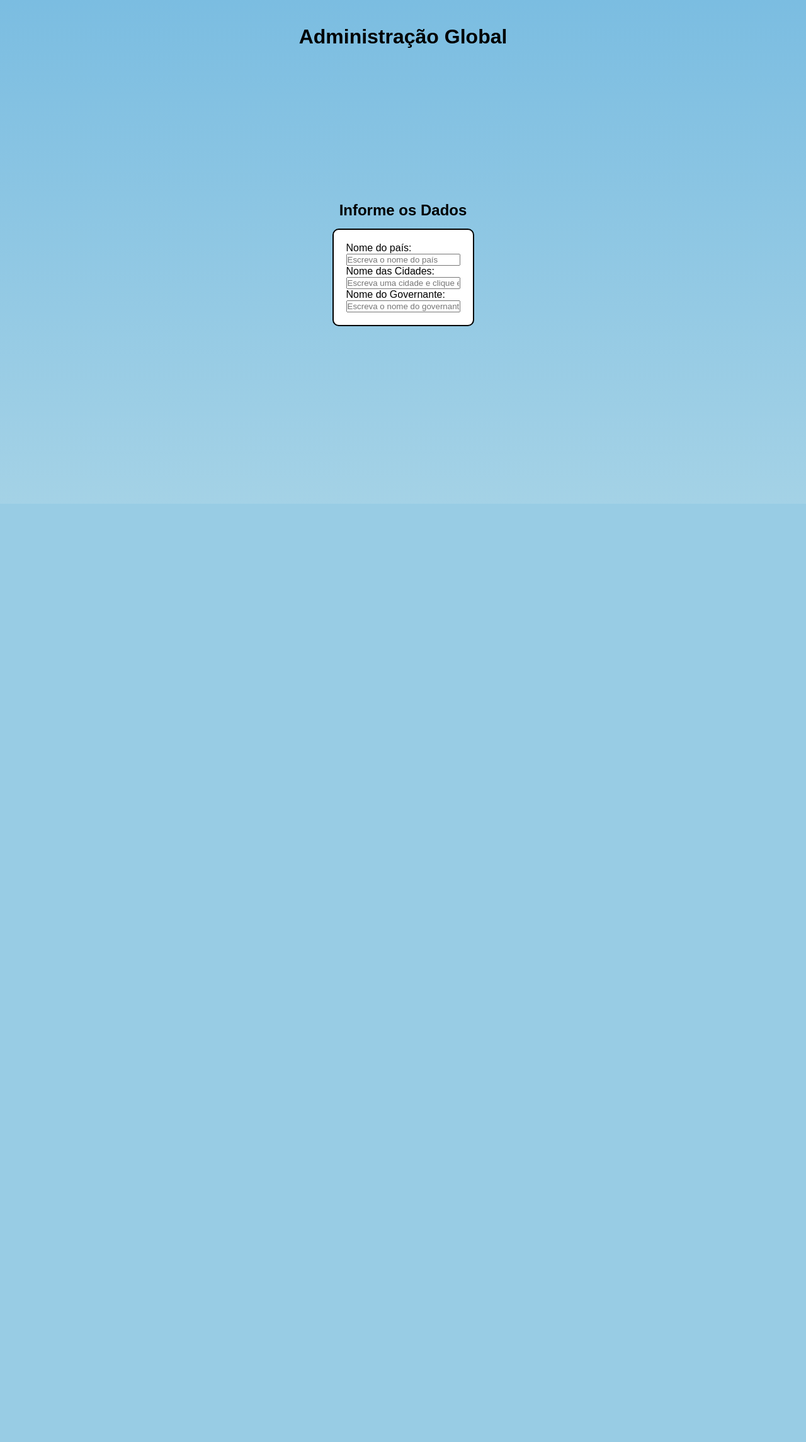
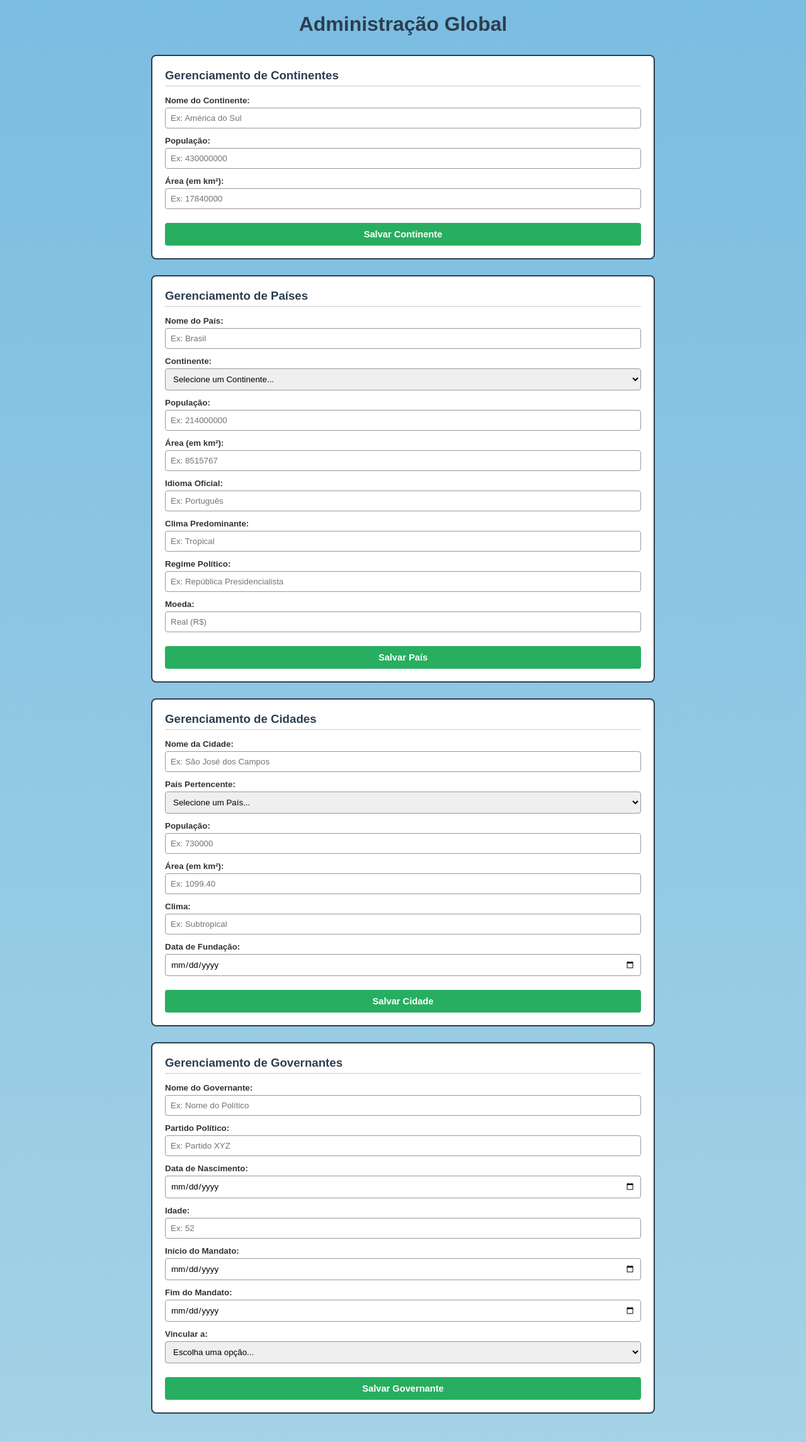
Before and after one commit to 1x-joka/PROJETO_WEB, a PHP site: page / in a window 1280 px wide. Shown: the whole page at 63% size. Before the commit the page ends 518 px from the top, so only its background shows below. Run offline with PHP 8.4, Linux system fonts and the light colour scheme; data that the repository does not hold is empty.

Commit message:
Add files via upload

```diff
--- /dev/null
+++ b/crud-mundo/index.php
@@ -0,0 +1,190 @@
+<!DOCTYPE html>
+<html lang="pt-br">
+<head>
+    <meta charset="UTF-8">
+    <meta name="viewport" content="width=device-width, initial-scale=1.0">
+    <title>Administração Global - Sistema BD Mundo</title>
+    <link rel="stylesheet" href="style.css">
+    <script src="script.js" defer></script>
+</head>
+<body>
+    <!-- CABEÇALHO -->
+    <header>
+        <h1>Administração Global</h1>
+    </header>
+
+    <main class="main-container">
+        <!-- CONTINENTES -->
+        <section class="crud-section">
+            <h2>Gerenciamento de Continentes</h2>
+            <div class="forms-container">
+                <form action="backend/continente.php" method="POST" class="crud-form">
+                    <input type="hidden" name="acao" value="cadastrar">
+                    <div class="form-group">
+                        <label for="cont_nome">Nome do Continente:</label>
+                        <input type="text" id="cont_nome" name="nome" required placeholder="Ex: América do Sul">
+                    </div>
+                    <div class="form-group">
+                        <label for="cont_populacao">População:</label>
+                        <input type="number" id="cont_populacao" name="populacao" required placeholder="Ex: 430000000">
+                    </div>
+                    <div class="form-group">
+                        <label for="cont_area">Área (em km²):</label>
+                        <input type="number" step="0.01" id="cont_area" name="area" required placeholder="Ex: 17840000">
+                    </div>
+                    <button type="submit" class="salvar">Salvar Continente</button>
+                </form>
+            </div>
+        </section>
+
+        <!-- PAÍSES -->
+        <section class="crud-section">
+            <h2>Gerenciamento de Países</h2>
+            <div class="forms-container">
+                <form action="backend/pais.php" method="POST" class="crud-form">
+                    <input type="hidden" name="acao" value="cadastrar"> <!-- O PHP irá receber requisições de vários campos, ele tem que saber qual é qual (Excluir, Cadastrar, Editar) -->
+                    <div class="form-grid">
+                        <div class="form-group">
+                            <label for="pais_nome">Nome do País:</label>
+                            <input type="text" id="pais_nome" name="nome" required placeholder="Ex: Brasil">
+                        </div>
+                        <div class="form-group">
+                            <label for="pais_continente">Continente:</label>
+                            <select id="pais_continente" name="continente_id" required>
+                                <option value="">Selecione um Continente...</option>
+                                <?php foreach ($continentes as $c): ?>
+                                    <option value="<?php echo $c['id_continente']; ?>">
+                                        <?php echo htmlspecialchars($c['nome_continente']); ?>
+                                    </option>
+                                <?php endforeach; ?>
+                            </select>
+                        </div>
+                        <div class="form-group">
+                            <label for="pais_populacao">População:</label>
+                            <input type="number" id="pais_populacao" name="populacao" required placeholder="Ex: 214000000">
+                        </div>
+                        <div class="form-group">
+                            <label for="pais_area">Área (em km²):</label>
+                            <input type="number" step="0.01" id="pais_area" name="area" required placeholder="Ex: 8515767">
+                        </div>
+                        <div class="form-group">
+                            <label for="pais_idioma">Idioma Oficial:</label>
+                            <input type="text" id="pais_idioma" name="idioma" required placeholder="Ex: Português">
+                        </div>
+                        <div class="form-group">
+                            <label for="pais_clima">Clima Predominante:</label>
+                            <input type="text" id="pais_clima" name="clima" required placeholder="Ex: Tropical">
+                        </div>
+                        <div class="form-group">
+                            <label for="pais_regime">Regime Político:</label>
+                            <input type="text" id="pais_regime" name="regime_politico" required placeholder="Ex: República Presidencialista">
+                        </div>
+                        <div class="form-group">
+                            <label for="pais_moeda">Moeda:</label>
+                            <input type="text" id="pais_moeda" name="moeda" placeholder="Real (R$)" required>
+                        </div>
+                    </div>
+                    <button type="submit" class="salvar">Salvar País</button>
+                </form>
+            </div>
+        </section>
+
+        <!-- CIDADES -->
+        <section class="crud-section">
+            <h2>Gerenciamento de Cidades</h2>
+            <div class="forms-container">
+                <form action="backend/cidade.php" method="POST" class="crud-form">
+                    <input type="hidden" name="acao" value="cadastrar">
+                    <div class="form-grid">
+                        <div class="form-group">
+                            <label for="cidade_nome">Nome da Cidade:</label>
+                            <input type="text" id="cidade_nome" name="nome" required placeholder="Ex: São José dos Campos">
+                        </div>
+                        <div class="form-group">
+                            <label for="cidade_pais">País Pertencente:</label>
+                            <select id="cidade_pais" name="pais_id" required>
+                                <option value="">Selecione um País...</option>
+                                <!-- Dinâmico via PHP -->
+                            </select>
+                        </div>
+                        <div class="form-group">
+                            <label for="cidade_populacao">População:</label>
+                            <input type="number" id="cidade_populacao" name="populacao" required placeholder="Ex: 730000">
+                        </div>
+                        <div class="form-group">
+                            <label for="cidade_area">Área (em km²):</label>
+                            <input type="number" step="0.01" id="cidade_area" name="area" required placeholder="Ex: 1099.40">
+                        </div>
+                        <div class="form-group">
+                            <label for="cidade_clima">Clima:</label>
+                            <input type="text" id="cidade_clima" name="clima" required placeholder="Ex: Subtropical">
+                        </div>
+                        <div class="form-group">
+                            <label for="cidade_fundacao">Data de Fundação:</label>
+                            <input type="date" id="cidade_fundacao" name="data_fundacao" required>
+                        </div>
+                    </div>
+                    <button type="submit" class="salvar">Salvar Cidade</button>
+                </form>
+            </div>
+        </section>
+
+        <!-- SEÇÃO: GOVERNANTES -->
+        <section class="crud-section">
+            <h2>Gerenciamento de Governantes</h2>
+            <div class="forms-container">
+                <form action="backend/governante.php" method="POST" class="crud-form">
+                    <input type="hidden" name="acao" value="cadastrar">
+                    <div class="form-grid">
+                        <div class="form-group">
+                            <label for="gov_nome">Nome do Governante:</label>
+                            <input type="text" id="gov_nome" name="nome" required placeholder="Ex: Nome do Político">
+                        </div>
+                        <div class="form-group">
+                            <label for="gov_partido">Partido Político:</label>
+                            <input type="text" id="gov_partido" name="partido_politico" required placeholder="Ex: Partido XYZ">
+                        </div>
+                        <div class="form-group">
+                            <label for="gov_nascimento">Data de Nascimento:</label>
+                            <input type="date" id="gov_nascimento" name="data_nascimento" required>
+                        </div>
+                        <div class="form-group">
+                            <label for="gov_idade">Idade:</label>
+                            <input type="number" id="gov_idade" name="idade" required placeholder="Ex: 52">
+                        </div>
+                        <div class="form-group">
+                            <label for="gov_inicio">Início do Mandato:</label>
+                            <input type="date" id="gov_inicio" name="data_inicio_mandato" required>
+                        </div>
+                        <div class="form-group">
+                            <label for="gov_fim">Fim do Mandato:</label>
+                            <input type="date" id="gov_fim" name="data_final_mandato">
+                        </div>
+                        <div class="form-group">
+                            <label for="gov_vinculo_tipo">Vincular a:</label>
+                            <select id="gov_vinculo_tipo" name="tipo_vinculo" onchange="alternarCamposVinculo()" required>
+                                <option value="">Escolha uma opção...</option>
+                                <option value="pais">País</option>
+                                <option value="cidade">Cidade</option>
+                            </select>
+                        </div>
+                        <div class="form-group" id="grupo_vinculo_pais" style="display:none;">
+                            <label for="gov_pais_id">Selecione o País:</label>
+                            <select id="gov_pais_id" name="pais_id">
+                                <option value="">Escolha o País...</option>
+                            </select>
+                        </div>
+                        <div class="form-group" id="grupo_vinculo_cidade" style="display:none;">
+                            <label for="gov_cidade_id">Selecione a Cidade:</label>
+                            <select id="gov_cidade_id" name="cidade_id">
+                                <option value="">Escolha a Cidade...</option>
+                            </select>
+                        </div>
+                    </div>
+                    <button type="submit" class="salvar">Salvar Governante</button>
+                </form>
+            </div>
+        </section>
+    </main>
+</body>
+</html>
--- a/crud-mundo/style.css
+++ b/crud-mundo/style.css
@@ -1,45 +1,97 @@
+/* ==========================================
+   ESTILO CSS MUITO SIMPLIFICADO - BD MUNDO
+   ========================================== */
+
 * {
-    margin: 0px;
-    padding: 0px;
-    font-family: Arial, Helvetica, sans-serif;
+    margin: 0;
+    padding: 0;
     box-sizing: border-box;
+    font-family: Arial, sans-serif;
 }
 
 :root {
-    --background1: #a4d2e6;
-    --background2: #7bbde1;
+    --azul-claro: #a4d2e6;
+    --azul-escuro: #7bbde1;
+    --texto-escuro: #2c3e50;
+    --branco: #ffffff;
 }
 
 body {
-    background: linear-gradient(var(--background2), var(--background1));
-    min-height: 100vh; /* O background terá que comportar 100% da tela */
-
-    display: flex;
-    align-items: center;
-    flex-direction: column;
-    justify-content: space-between;
-    padding: 40px 0px;
+    background: linear-gradient(var(--azul-escuro), var(--azul-claro));
+    min-height: 100vh;
+    padding: 20px;
+    color: #333;
 }
 
-h1 {
+header {
     text-align: center;
+    margin-bottom: 30px;
+    color: var(--texto-escuro);
 }
 
-#container {
-    border: 2px solid black;
-    border-radius: 10px;
-    background-color: white;
-
-    display: flex;
-    flex-direction: column;
-    padding: 20px;
+header h1 {
+    font-size: 24pt;
+    margin-bottom: 5px;
 }
 
-#container-pai {
-    display: flex;
-    align-items: center;
-    flex-direction: column;
-    margin-bottom: auto;
-    margin-top: auto;
-    gap: 15px;
+/* CENTRALIZANDO OS CONTAINERS MAINS */
+.main-container {
+    max-width: 800px;
+    margin: 0 auto;
 }
+
+/* ESTILIZANDO OS CARDS */
+.crud-section {
+    background-color: var(--branco);
+    border: 2px solid var(--texto-escuro);
+    border-radius: 8px;
+    padding: 20px;
+    margin-bottom: 25px;
+}
+
+.crud-section h2 {
+    font-size: 14pt;
+    color: var(--texto-escuro);
+    margin-bottom: 15px;
+    border-bottom: 1px solid #ccc;
+    padding-bottom: 5px;
+}
+
+/* ESPAÇANDO OS ITENS DOS CARDS DE FORMS */
+.form-group {
+    margin-bottom: 12px;
+}
+
+.form-group label {
+    display: block;
+    font-weight: bold;
+    font-size: 10pt;
+    margin-bottom: 4px;
+}
+
+.form-group input,
+.form-group select {
+    width: 100%;
+    padding: 8px;
+    border: 1px solid #999;
+    border-radius: 4px;
+    font-size: 10pt;
+}
+
+/* BOTÕES */
+.salvar {
+    width: 100%;
+    padding: 10px;
+    background-color: #27ae60;
+    color: white;
+    border: none;
+    border-radius: 4px;
+    font-size: 11pt;
+    font-weight: bold;
+    cursor: pointer;
+    margin-top: 10px;
+}
+
+.salvar:hover {
+    background-color: #219653;
+}
```
Also changed, not shown: crud-mundo/cidade.php (added, +40 -0 lines), crud-mundo/codigo.sql (added, +54 -0 lines), crud-mundo/continente.php (added, +40 -0 lines), crud-mundo/governante.php (added, +46 -0 lines), crud-mundo/pais.php (added, +45 -0 lines), crud-mundo/script.js (+37 -0 lines).
